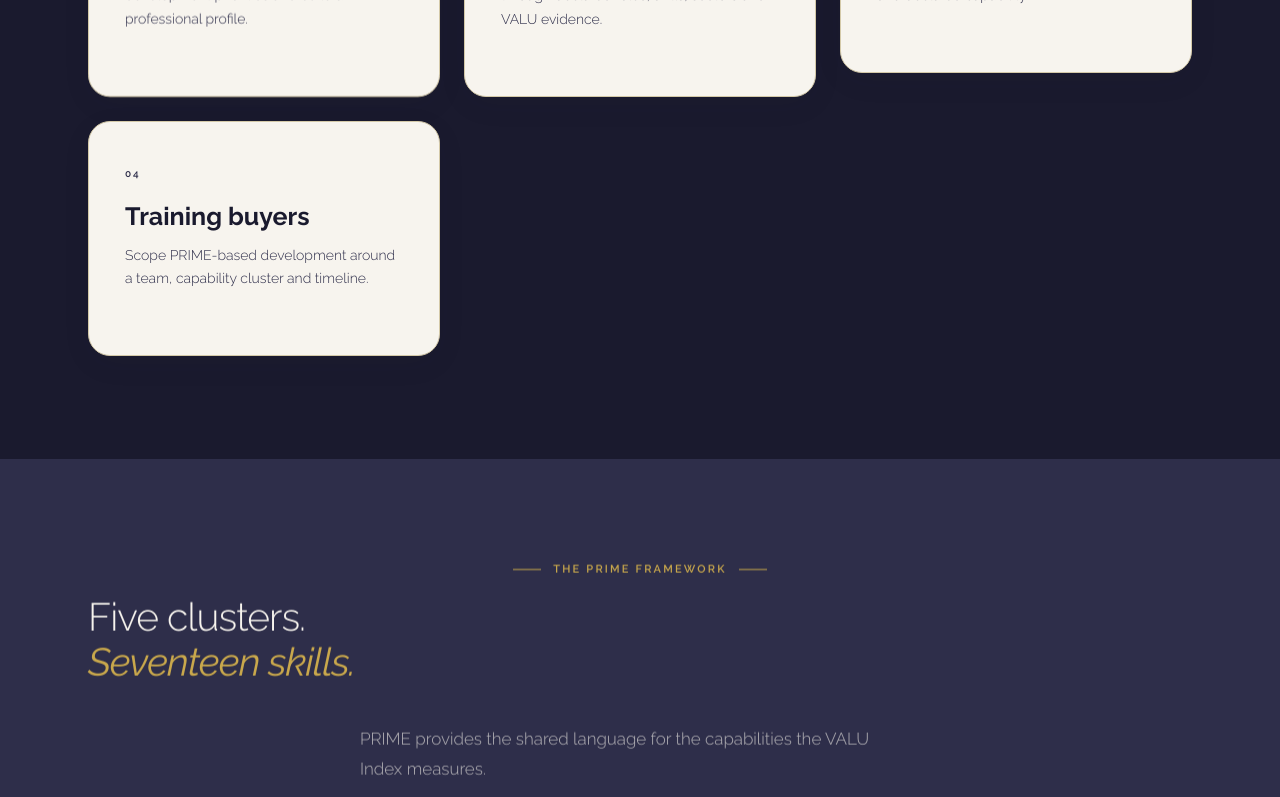
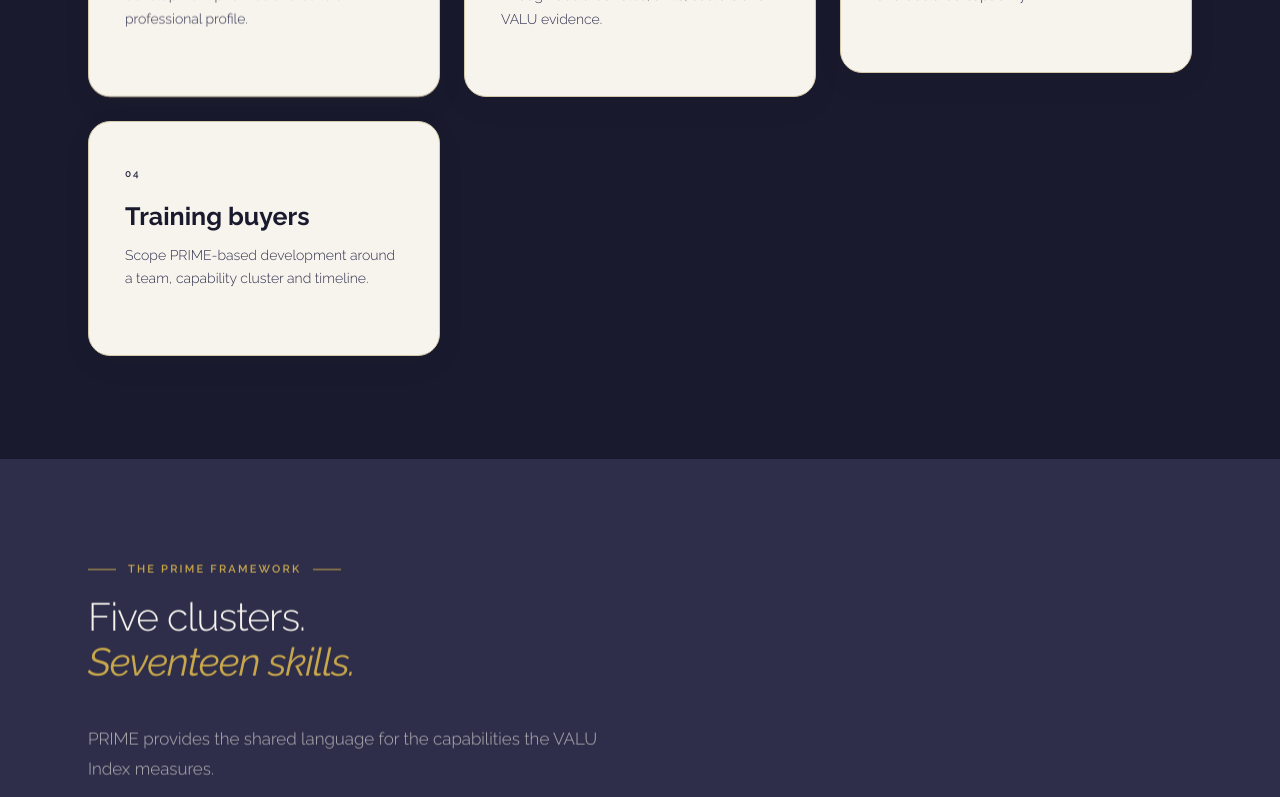
Before and after one commit to riverwayse-sudo/valoria-site, a Next.js app: page /about in a window 1280 px wide. Shown: the part 2718-3515 px from the top of the page. Built offline with nearby package versions, Linux system fonts and the light colour scheme; no server answers.

Commit message:
Align centered editorial wrappers and text-bearing calls to action left

```diff
--- a/src/styles/globals.css
+++ b/src/styles/globals.css
@@ -171,6 +171,51 @@ html body * {
   text-align: left !important;
 }
 
+/* Editorial and CTA alignment: override legacy centered wrappers without moving decorative icon controls. */
+html body .eyebrow-center,
+html body .page-hero-actions-centered {
+  justify-content: flex-start !important;
+}
+
+html body .home-section-heading {
+  justify-items: start !important;
+  text-align: left !important;
+}
+
+html body .home-section-heading .eyebrow {
+  justify-content: flex-start !important;
+}
+
+html body .cta-banner,
+html body .bridge-card {
+  text-align: left !important;
+}
+
+html body .home-section-heading > p,
+html body .cta-banner .page-sub,
+html body .prime-centered-copy,
+html body .about-cta-copy,
+html body .vs-back,
+html body .vs-score > p {
+  text-align: left !important;
+  margin-left: 0 !important;
+  margin-right: 0 !important;
+}
+
+/* Text-bearing CTA controls start at the same left edge as surrounding copy. */
+html body .btn-gold,
+html body .btn-secondary,
+html body .btn-tertiary,
+html body .btn-ghost,
+html body .btn-outline,
+html body .home-pathway-cta,
+html body .home-events-watch-link,
+html body .valu-conversion .vcc-bottom-cta,
+html body .vs-btn {
+  justify-content: flex-start !important;
+  text-align: left !important;
+}
+
 /* Prevent browser/user-agent centring from reappearing in semantic content regions. */
 main,
 main section,
```
